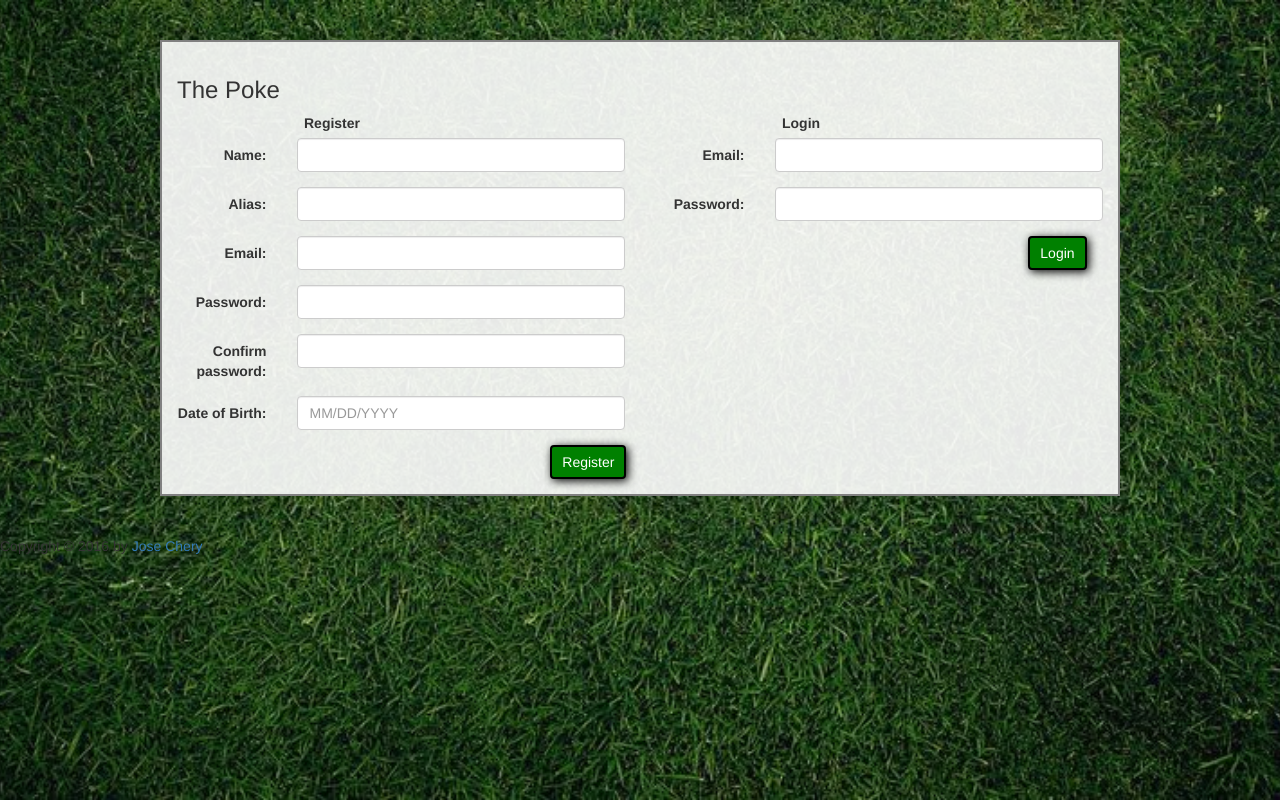
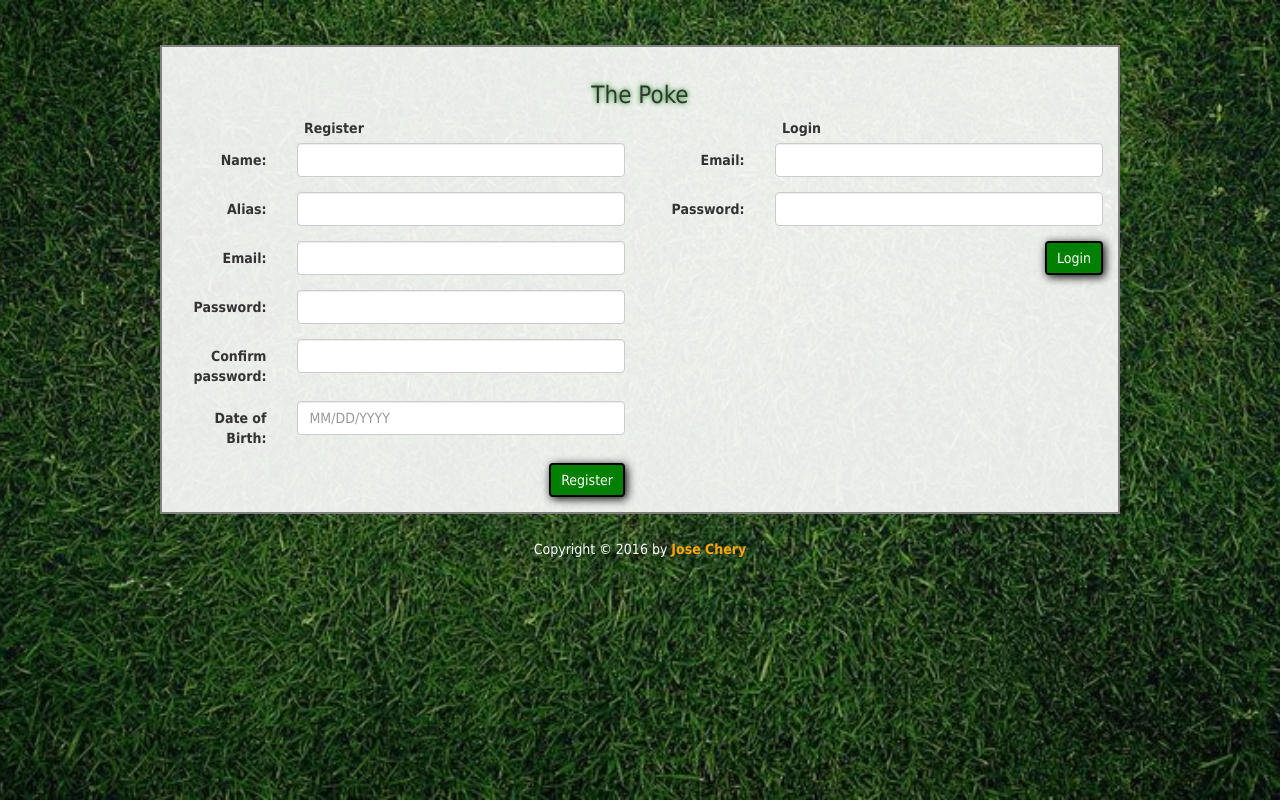
Before and after one commit to Jcareergoals/poke_application, a CodeIgniter app: page / in a window 1280 px wide. Run offline with CodeIgniter, Linux system fonts and the light colour scheme; some libraries are stand-ins or nearby versions.

Commit message:
restyled login page

```diff
--- a/assets/css/views_login_styles.css
+++ b/assets/css/views_login_styles.css
@@ -1,12 +1,14 @@
 * {
 	margin: 0px;
 	padding: 0px;
+	font-family: tahoma;
 }
+body { padding: 20px; }
 .container {
 	max-width: 960px;
 	border: 2px solid grey;
 	background-color: rgba(255,255,255,.9);
-			margin: 40px auto;
+	margin: 25px auto;
 	padding: 15px;
 }
 .submit {
@@ -16,9 +18,20 @@
 	border: 2px solid black;
 	box-shadow: 2px 2px 10px black;
 }
-		.form_type:hover {
-			text-shadow: 0px 0px 10px orange;
+.form_type:hover { text-shadow: 0px 0px 10px orange; }
+.error { color: red; }
+h3 {
+	text-align: center;
+	text-shadow: 0px 0px 5px green;
 }
-		.error {
-			color: red;
+.btn { float: right; }
+.btn:hover { box-shadow: 0px 0px 15px black; }
+p.copyright {
+	color: white;
+	text-align: center;
+	z-index: 25;
 }
+a {
+	color: orange;
+	font-weight: bold;
+}
```
Lines whose indentation alone changed are shown as unchanged.
